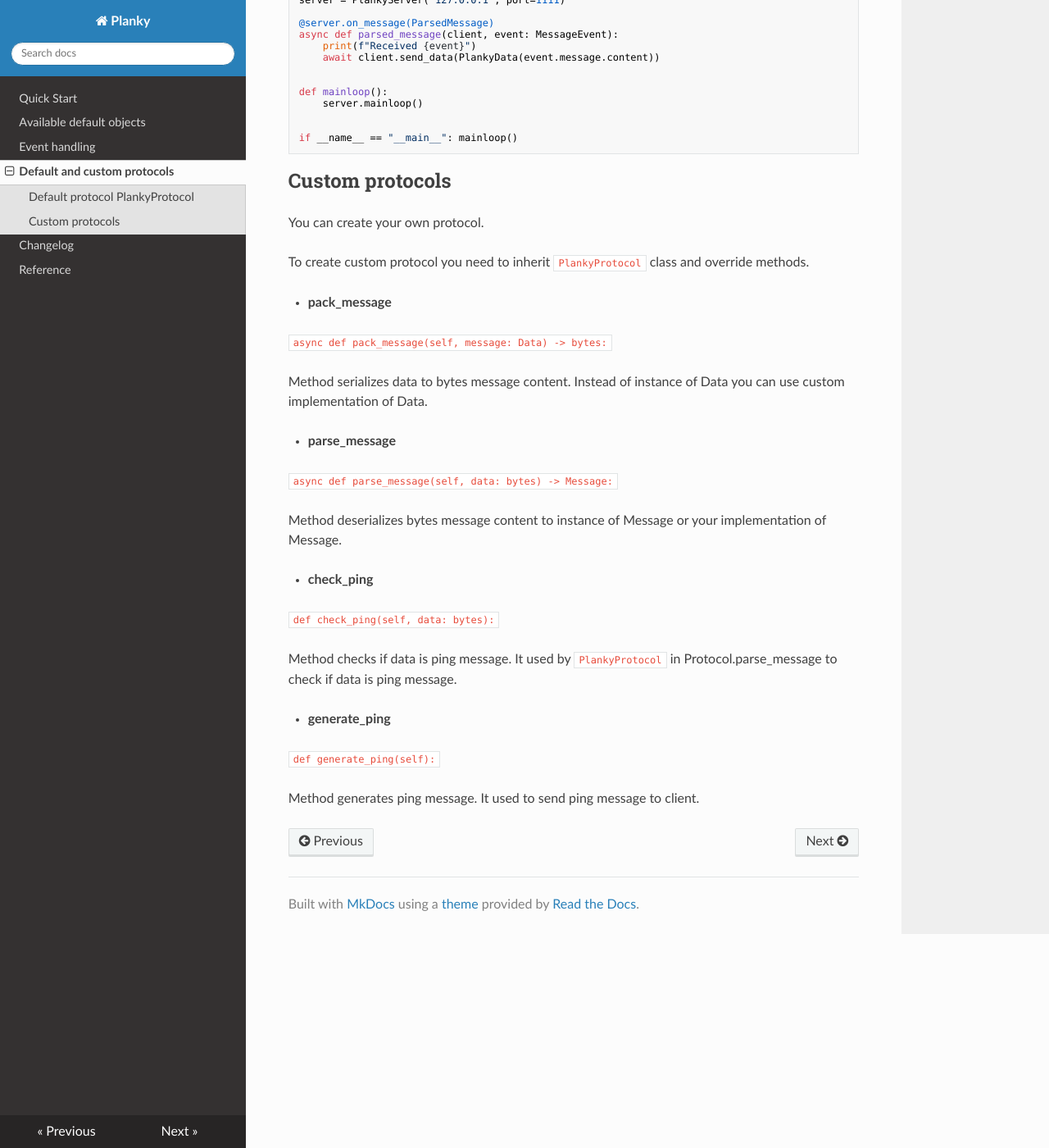
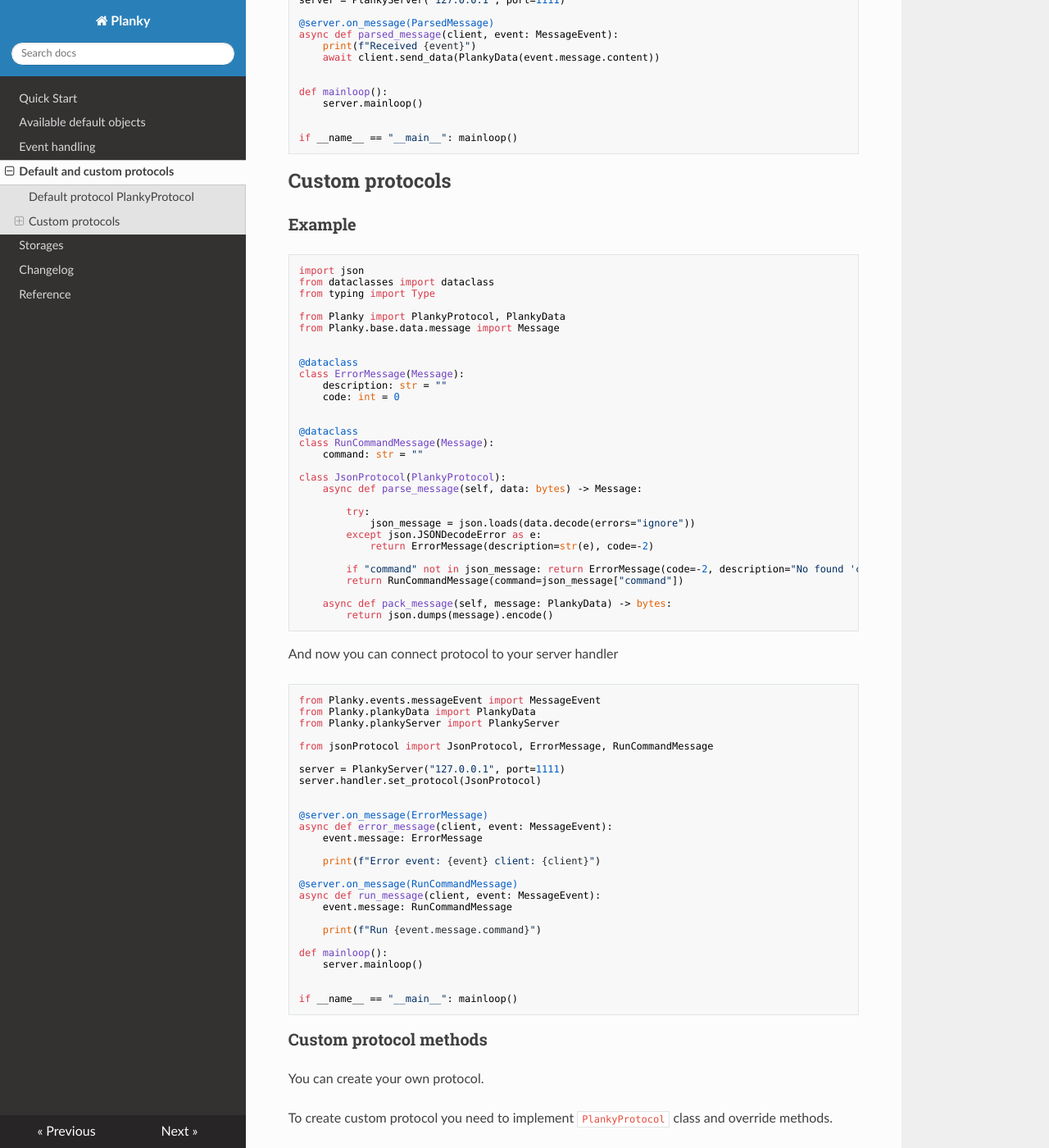
Before and after one commit to BonePolk/Planky, an MkDocs documentation site: the page built from docs/3protocols.md, in a window 1280 px wide and 1400 px high, scrolled down 500 px. Shown: the whole window at 82% size. Built offline with MkDocs 1.6.1, drawn with Linux system fonts in a browser that asks for light colours; nearby versions of some CDN libraries; some of the changed text lies outside the part shown.

Commit message:
0.0.1.3
Documentation

- improvements of protocol documentation
- add storage docs
- reference of Planky.base.storage

Storage

- add Global storage for server

Tests

- add tests for global storage
- improved output of tests

````diff
--- a/docs/3protocols.md
+++ b/docs/3protocols.md
@@ -32,31 +32,102 @@ if __name__ == "__main__": mainloop()
 
 ## Custom protocols
 
+### Example
+
+```python
+import json
+from dataclasses import dataclass
+from typing import Type
+
+from Planky import PlankyProtocol, PlankyData
+from Planky.base.data.message import Message
+
+
+@dataclass
+class ErrorMessage(Message):
+    description: str = ""
+    code: int = 0
+
+
+@dataclass
+class RunCommandMessage(Message):
+    command: str = ""
+
+class JsonProtocol(PlankyProtocol):
+    async def parse_message(self, data: bytes) -> Message:
+
+        try:
+            json_message = json.loads(data.decode(errors="ignore"))
+        except json.JSONDecodeError as e:
+            return ErrorMessage(description=str(e), code=-2)
+
+        if "command" not in json_message: return ErrorMessage(code=-2, description="No found 'command' in payload")
+        return RunCommandMessage(command=json_message["command"])
+
+    async def pack_message(self, message: PlankyData) -> bytes:
+        return json.dumps(message).encode()
+```
+
+And now you can connect protocol to your server handler
+
+```python
+from Planky.events.messageEvent import MessageEvent
+from Planky.plankyData import PlankyData
+from Planky.plankyServer import PlankyServer
+
+from jsonProtocol import JsonProtocol, ErrorMessage, RunCommandMessage
+
+server = PlankyServer("127.0.0.1", port=1111)
+server.handler.set_protocol(JsonProtocol)
+
+
+@server.on_message(ErrorMessage)
+async def error_message(client, event: MessageEvent):
+    event.message: ErrorMessage
+
+    print(f"Error event: {event} client: {client}")
+
+@server.on_message(RunCommandMessage)
+async def run_message(client, event: MessageEvent):
+    event.message: RunCommandMessage
+
+    print(f"Run {event.message.command}")
+
+def mainloop():
+    server.mainloop()
+
+
+if __name__ == "__main__": mainloop()
+```
+
+### Custom protocol methods
+
 You can create your own protocol.
 
-To create custom protocol you need to inherit `PlankyProtocol` class and override methods.
+To create custom protocol you need to implement `PlankyProtocol` class and override methods.
 
-- **pack_message**
+#### pack_message
 
 `async def pack_message(self, message: Data) -> bytes:`
 
 Method serializes data to bytes message content.
+
 Instead of instance of Data you can use custom implementation of Data.
 
-- **parse_message**
+#### parse_message
 
 `async def parse_message(self, data: bytes) -> Message:`
 
 Method deserializes bytes message content to instance of Message or your implementation of Message.
 
-- **check_ping**
+#### check_ping
 
 `def check_ping(self, data: bytes):`
 
 Method checks if data is ping message.
 It used by `PlankyProtocol` in Protocol.parse_message to check if data is ping message.
 
-- **generate_ping**
+#### generate_ping
 
 `def generate_ping(self):`
 
````
Also changed, not shown: docs/4storages.md (added, +139 -0 lines), docs/changelog.md (+1 -0 lines), docs/reference.md (+2 -0 lines), 4 other files.
